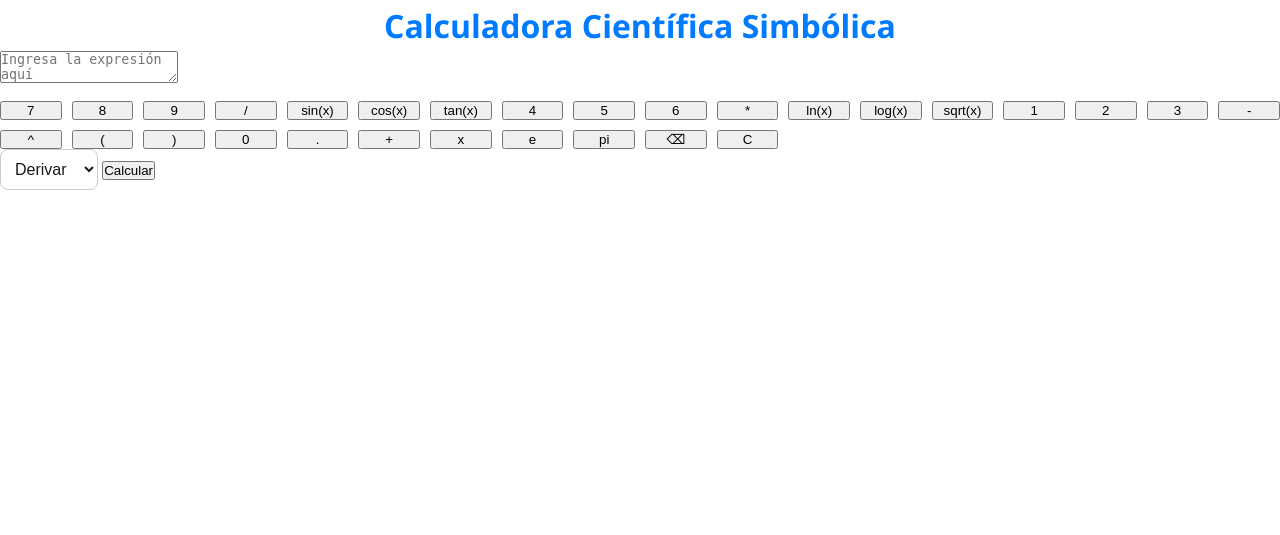
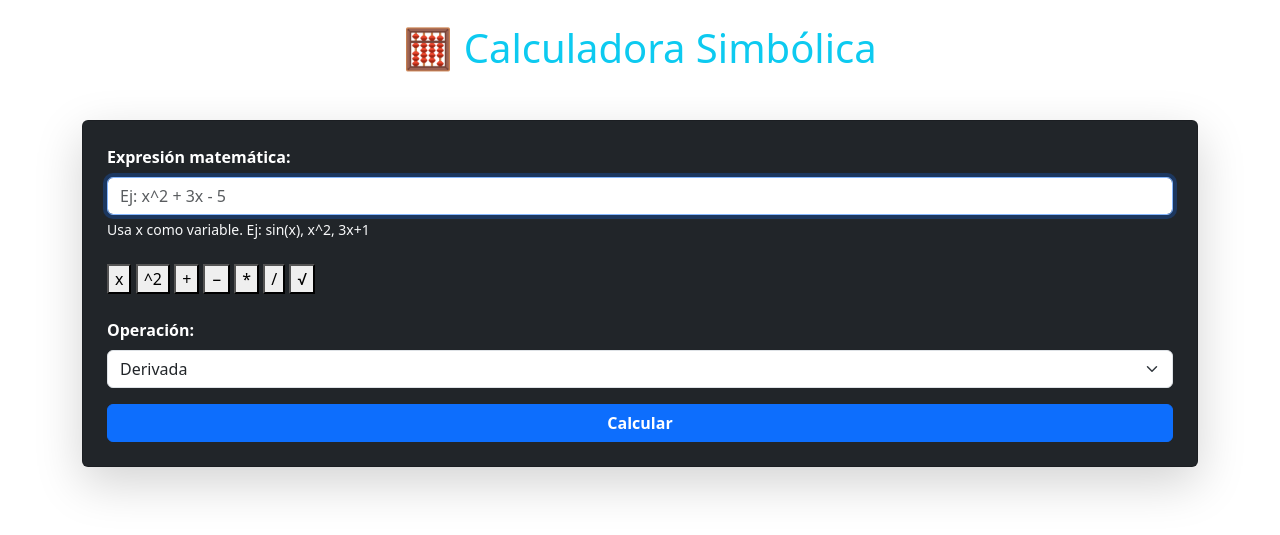
Before and after one commit to AnthoanMH25/calculadora-simbolica, a Flask app: page / in a window 1280 px wide. Shown: the top 535 px of the page. Run offline with Flask 3, Linux system fonts and the light colour scheme; some libraries are stand-ins or nearby versions.

Commit message:
Update index.html

```diff
--- a/templates/index.html
+++ b/templates/index.html
@@ -1,68 +1,156 @@
 <!DOCTYPE html>
 <html lang="es">
 <head>
-  <meta charset="UTF-8">
-  <title>Calculadora Científica Simbólica</title>
-  <link rel="stylesheet" href="{{ url_for('static', filename='style.css') }}">
-  <script src="https://cdn.plot.ly/plotly-latest.min.js"></script>
-  <script src="https://polyfill.io/v3/polyfill.min.js?features=es6"></script>
-  <script id="MathJax-script" async src="https://cdn.jsdelivr.net/npm/mathjax@3/es5/tex-mml-chtml.js"></script>
+  <meta charset="UTF-8" />
+  <meta name="viewport" content="width=device-width, initial-scale=1" />
+  <title>Calculadora Simbólica Avanzada</title>
+
+  <!-- Bootstrap 5 -->
+  <link href="https://cdn.jsdelivr.net/npm/bootstrap@5.3.3/dist/css/bootstrap.min.css" rel="stylesheet" />
+
+  <!-- Estilo personalizado -->
+  <link rel="stylesheet" href="{{ url_for('static', filename='styles.css') }}" />
+
+  <!-- MathJax para LaTeX -->
+  <script>
+    window.MathJax = {
+      tex: { inlineMath: [['$', '$'], ['\\(', '\\)']] },
+      svg: { fontCache: 'global' }
+    };
+  </script>
+  <script async src="https://cdn.jsdelivr.net/npm/mathjax@3/es5/tex-svg.js"></script>
 </head>
 <body>
-  <div class="container">
-    <h1>Calculadora Científica Simbólica</h1>
-    <form method="POST">
-      <textarea id="expresion" name="expresion" placeholder="Ingresa la expresión aquí" required>{{ expresion }}</textarea>
+  <header class="text-center py-4">
+    <h1 class="text-info">🧮 Calculadora Simbólica</h1>
+  </header>
 
-      <div class="calculator">
-        {% for btn in ['7','8','9','/','sin(x)','cos(x)','tan(x)',
-                       '4','5','6','*','ln(x)','log(x)','sqrt(x)',
-                       '1','2','3','-','^','(',')',
-                       '0','.','+','x','e','pi'] %}
-          <button type="button" onclick="insert('{{ btn }}')">{{ btn }}</button>
-        {% endfor %}
-        <button type="button" onclick="borrar()">⌫</button>
-        <button type="button" onclick="limpiar()">C</button>
+  <main class="container py-3" role="main">
+    <form method="POST" class="card p-4 shadow-lg bg-dark text-white" novalidate aria-label="Formulario de cálculo simbólico">
+      <div class="mb-3">
+        <label for="expresion" class="form-label fw-bold">Expresión matemática:</label>
+        <input
+          type="text"
+          class="form-control"
+          id="expresion"
+          name="expresion"
+          value="{{ expresion | default('') }}"
+          placeholder="Ej: x^2 + 3x - 5"
+          required
+          autofocus
+          autocomplete="off"
+          spellcheck="false"
+          aria-describedby="expresionHelp"
+        />
+        <div id="expresionHelp" class="form-text text-light">Usa x como variable. Ej: sin(x), x^2, 3x+1</div>
       </div>
 
-      <select name="operacion" id="operacion" required onchange="mostrarCampoLimite(this.value)">
-        <option value="derivar">Derivar</option>
-        <option value="integrar">Integrar</option>
-        <option value="limite">Límite</option>
+      <div class="calculator mt-2 mb-4" aria-label="Botones de símbolos matemáticos">
+        <button type="button" class="btn-simbolo" data-simbolo="x">x</button>
+        <button type="button" class="btn-simbolo" data-simbolo="^2">^2</button>
+        <button type="button" class="btn-simbolo" data-simbolo="+">+</button>
+        <button type="button" class="btn-simbolo" data-simbolo="-">−</button>
+        <button type="button" class="btn-simbolo" data-simbolo="*">*</button>
+        <button type="button" class="btn-simbolo" data-simbolo="/">/</button>
+        <button type="button" class="btn-simbolo" data-simbolo="sqrt()">√</button>
+      </div>
+
+      <div class="mb-3">
+        <label for="operacion" class="form-label fw-bold">Operación:</label>
+        <select
+          class="form-select"
+          id="operacion"
+          name="operacion"
+          required
+          onchange="toggleLimiteInput()"
+        >
+          <option value="derivar" {% if operacion == 'derivar' %}selected{% endif %}>Derivada</option>
+          <option value="integrar" {% if operacion == 'integrar' %}selected{% endif %}>Integral</option>
+          <option value="limite" {% if operacion == 'limite' %}selected{% endif %}>Límite</option>
         </select>
+      </div>
 
-      <input type="text" name="punto_limite" id="campo-limite" placeholder="x → ?" style="display: none; margin-top: 10px; padding: 8px; border-radius: 6px; border: 1px solid #ccc;">
+      <div class="mb-3" id="limite-container" style="display: none;">
+        <label for="punto_limite" class="form-label fw-bold">Punto (solo para límite):</label>
+        <input
+          type="text"
+          class="form-control"
+          id="punto_limite"
+          name="punto_limite"
+          placeholder="Ej: 0"
+          value="{{ punto_limite | default('0') }}"
+          autocomplete="off"
+          spellcheck="false"
+        />
+      </div>
 
-      <button type="submit">Calcular</button>
+      <button type="submit" class="btn btn-primary w-100 fw-bold">
+        Calcular
+      </button>
+
+      <div class="spinner-border text-info mt-3 d-none" id="spinner" role="status" aria-hidden="true">
+        <span class="visually-hidden">Calculando...</span>
+      </div>
     </form>
 
     {% if error %}
-      <div class="resultado" style="border-left: 4px solid red;">
-        <h2 style="color: red;">Error:</h2>
-        <p>{{ error }}</p>
+    <div class="alert alert-danger mt-4" role="alert">
+      <strong>Error:</strong> {{ error }}
     </div>
     {% endif %}
 
     {% if resultado %}
-      <div class="resultado">
-        <h2>Resultado:</h2>
-        <p>\\[{{ resultado }}\\]</p>
+    <section class="mt-5" aria-label="Resultado del cálculo">
+      <h3 class="text-info">Resultado:</h3>
+      <p class="mathjax fs-5">\\[{{ resultado }}\\]</p>
+    </section>
+    {% endif %}
 
-        <h3>Pasos:</h3>
+    {% if pasos %}
+    <section class="mt-4" aria-label="Pasos de cálculo">
+      <h4 class="text-info">Pasos:</h4>
       {% for paso in pasos %}
-          <p>\\[{{ paso }}\\]</p>
+      <p class="mathjax fs-6 mb-1">{{ paso | safe }}</p>
       {% endfor %}
+    </section>
+    {% endif %}
 
-        <a href="/descargar" class="boton-pdf">📄 Descargar PDF</a>
+    {% if grafico %}
+    <section class="mt-5" aria-label="Gráfica de la función">
+      <h4 class="text-info">Gráfica:</h4>
+      <div id="plot" class="border rounded shadow-sm p-3 overflow-auto"></div>
+      <a href="{{ url_for('descargar') }}" class="btn btn-outline-success mt-3" role="button" aria-label="Descargar gráfico en PDF">
+        📄 Descargar Gráfico (PDF)
+      </a>
+    </section>
+    {% endif %}
+  </main>
 
-        <div id="grafico"></div>
+  <!-- Plotly -->
+  <script src="https://cdn.plot.ly/plotly-latest.min.js"></script>
+
   <script>
-          var datos = {{ grafico | safe }};
-          Plotly.newPlot('grafico', datos.data, datos.layout);
+    function toggleLimiteInput() {
+      const operacion = document.getElementById('operacion').value;
+      const limiteContainer = document.getElementById('limite-container');
+      limiteContainer.style.display = operacion === 'limite' ? 'block' : 'none';
+    }
+
+    document.addEventListener('DOMContentLoaded', () => {
+      toggleLimiteInput();
+
+      const spinner = document.getElementById('spinner');
+      const form = document.querySelector('form');
+      form.addEventListener('submit', () => {
+        spinner.classList.remove('d-none');
+      });
+
+      {% if grafico %}
+      const plotData = {{ grafico | safe }};
+      Plotly.newPlot('plot', plotData.data, plotData.layout, { responsive: true });
+      {% endif %}
+    });
   </script>
-      </div>
-    {% endif %}
-  </div>
 
   <script src="{{ url_for('static', filename='script.js') }}"></script>
 </body>
```
Lines whose indentation alone changed are shown as unchanged.
